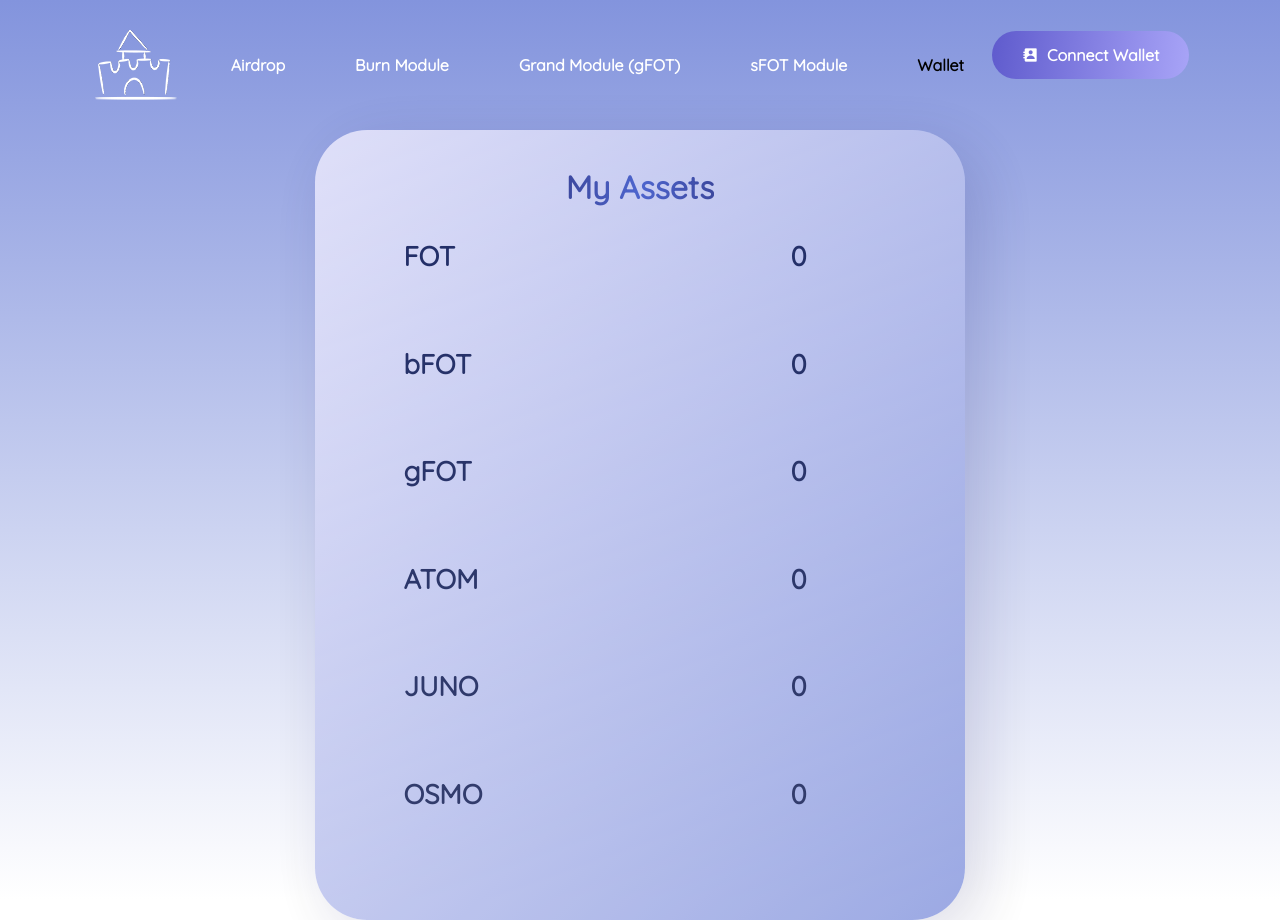
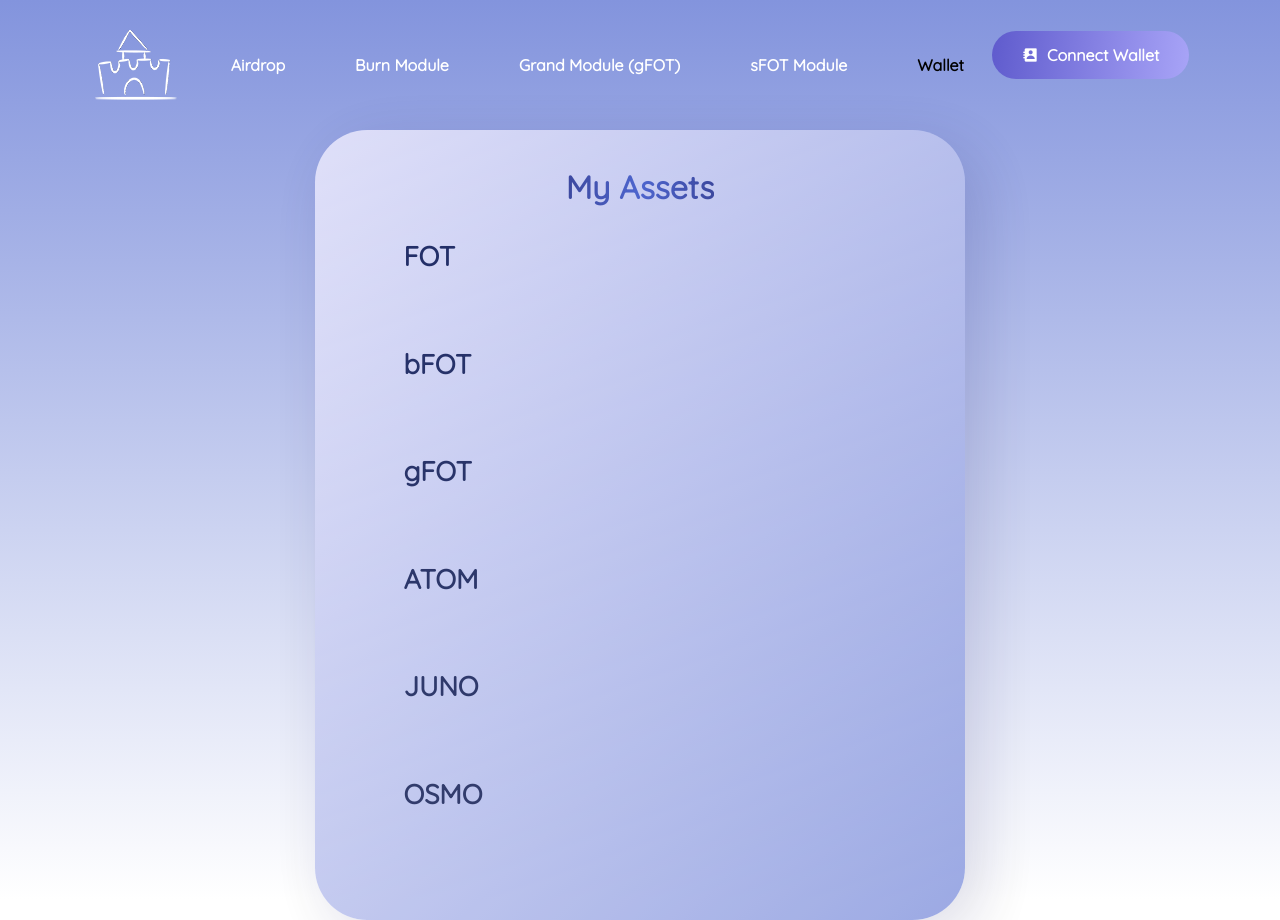
Before and after one commit to cryptooeros/Fortis-Oeconomia, a Next.js app: page /nwallet in a window 1280 px wide. Built offline with nearby package versions, Linux system fonts and the light colour scheme.

Commit message:
update-wallet&burnmodule

```diff
--- a/hooks/cosmwasm.tsx
+++ b/hooks/cosmwasm.tsx
@@ -113,7 +113,7 @@ export const useSigningCosmWasmClient = (): ISigningCosmWasmClientContext => {
   ////////////////////////////////////////////////////////////////////////
   ////////////////////////////////////////////////////////////////////////
 
-  const showNotification = true;
+  const showNotification = false;
 
   const connectWallet = async (inBackground:boolean) => {
     if (!inBackground)
--- a/pages/nwallet.tsx
+++ b/pages/nwallet.tsx
@@ -1,6 +1,13 @@
-import { display } from "@mui/system";
+import { useSigningClient } from "../contexts/cosmwasm";
 
 const nwallet = () => {
+  const {
+    bfotBalance,
+    fotBalance,
+    fotBalanceStr,
+    nativeBalance,
+    walletAddress,
+  } = useSigningClient();
   return (
     <div style={{ width: "100%" }}>
       <div className="container">
@@ -10,7 +17,8 @@ const nwallet = () => {
             height: "790px",
             width: "650px",
             top: "20px",
-            bottom: "20px" }}
+            bottom: "20px"
+          }}
         >
           <div className="currencyt-selection">
             <span className="wallet-title"
@@ -25,104 +33,122 @@ const nwallet = () => {
             </span>
             <div className="wallet-text">
               <label className="wallet-label" style={{
-                width:"418px",marginLeft:"40px",
-                textAlign:"left",
+                width: "418px", marginLeft: "40px",
+                textAlign: "left",
                 fontSize: "27px",
-                color:"#030f49",
-                borderBottom:"none",
-                display:"block",
-                marginBottom:"40px"}}>
+                color: "#030f49",
+                borderBottom: "none",
+                display: "block",
+                marginBottom: "40px"
+              }}>
                 FOT
+                {walletAddress.length == 0 ? <></> :
                   <span style={{
                     fontSize: "27px",
-                  display:"block",
-                  float:"right"
-                }}> 0
+                    display: "block",
+                    float: "right"
+                  }}> {fotBalance}
                   </span>
+                }
               </label>
               <label className="wallet-label" style={{
-                width:"418px",marginLeft:"40px" ,
-                textAlign:"left",
+                width: "418px", marginLeft: "40px",
+                textAlign: "left",
                 fontSize: "27px",
-                color:"#030f49",
-                borderBottom:"none",
-                marginBottom:"40px" }} >
+                color: "#030f49",
+                borderBottom: "none",
+                marginBottom: "40px"
+              }} >
                 bFOT
+                {walletAddress.length == 0 ? <></> :
                   <span style={{
                     fontSize: "27px",
-                  display:"block",
-                  float:"right"
+                    display: "block",
+                    float: "right"
+                  }}>
+                    {bfotBalance}
+                  </span>
+                }
+              </label>
+              <label className="wallet-label" style={{
+                width: "418px",
+                marginLeft: "40px",
+                textAlign: "left",
+                fontSize: "27px",
+                color: "#030f49",
+                borderBottom: "none",
+                marginBottom: "40px"
+              }} >
+                gFOT
+                {walletAddress.length == 0 ? <></> :
+                  <span style={{
+                    fontSize: "27px",
+                    display: "block",
+                    float: "right"
                   }}>
                     0
                   </span>
+                }
               </label>
               <label className="wallet-label" style={{
-                width:"418px",
-                marginLeft:"40px",
-                textAlign:"left",
+                width: "418px",
+                marginLeft: "40px",
+                textAlign: "left",
                 fontSize: "27px",
-                color:"#030f49",
-                borderBottom:"none",
-                marginBottom:"40px" }} >
-                gFOT
+                color: "#030f49",
+                borderBottom: "none",
+                marginBottom: "40px"
+              }} >
+                ATOM
+                {walletAddress.length == 0 ? <></> :
                   <span style={{
                     fontSize: "27px",
-                  display:"block",
-                  float:"right"
+                    display: "block",
+                    float: "right"
                   }}>
                     0
                   </span>
+                }
               </label>
               <label className="wallet-label" style={{
-                width:"418px",
-                marginLeft:"40px",
-                textAlign:"left",
+                width: "418px",
+                marginLeft: "40px",
+                textAlign: "left",
                 fontSize: "27px",
-                color:"#030f49",
-                borderBottom:"none",
-                marginBottom:"40px" }} >
-                ATOM
+                color: "#030f49",
+                borderBottom: "none",
+                marginBottom: "40px"
+              }}  >
+                JUNO
+                {walletAddress.length == 0 ? <></> :
                   <span style={{
                     fontSize: "27px",
-                  display:"block",
-                  float:"right"
-                }}>
-                  0
+                    display: "block",
+                    float: "right"
+                  }} >
+                    {nativeBalance}
                   </span>
+                }
               </label>
               <label className="wallet-label" style={{
-                width:"418px",
-                marginLeft:"40px",
-                textAlign:"left",
+                width: "418px",
+                marginLeft: "40px",
+                textAlign: "left",
                 fontSize: "27px",
-                color:"#030f49",
-                borderBottom:"none",
-                marginBottom:"40px" }}  >
-                JUNO
+                color: "#030f49",
+                borderBottom: "none",
+                marginBottom: "78px"
+              }} >
+                OSMO
+                {walletAddress.length == 0 ? <></> :
                   <span style={{
                     fontSize: "27px",
-                  display:"block",
-                  float:"right"
+                    display: "block",
+                    float: "right"
                   }} >
                     0
                   </span>
-              </label>
-              <label className="wallet-label" style={{
-                width:"418px",
-                marginLeft:"40px",
-                textAlign:"left",
-                fontSize: "27px",
-                color:"#030f49",
-                borderBottom:"none",
-                marginBottom:"78px" }} >
-                OSMO
-                <span style={{
-                  fontSize: "27px",
-                  display:"block",
-                  float:"right"
-                }} >
-                  0
-                </span>
+                }
               </label>
             </div>
           </div>
```
Also changed, not shown: pages/burnmodule.tsx (+49 -26 lines), public/images/gfotarrow.png, 1 other file (tests, documents, lock files or other folders). Lines whose indentation alone changed are shown as unchanged.
